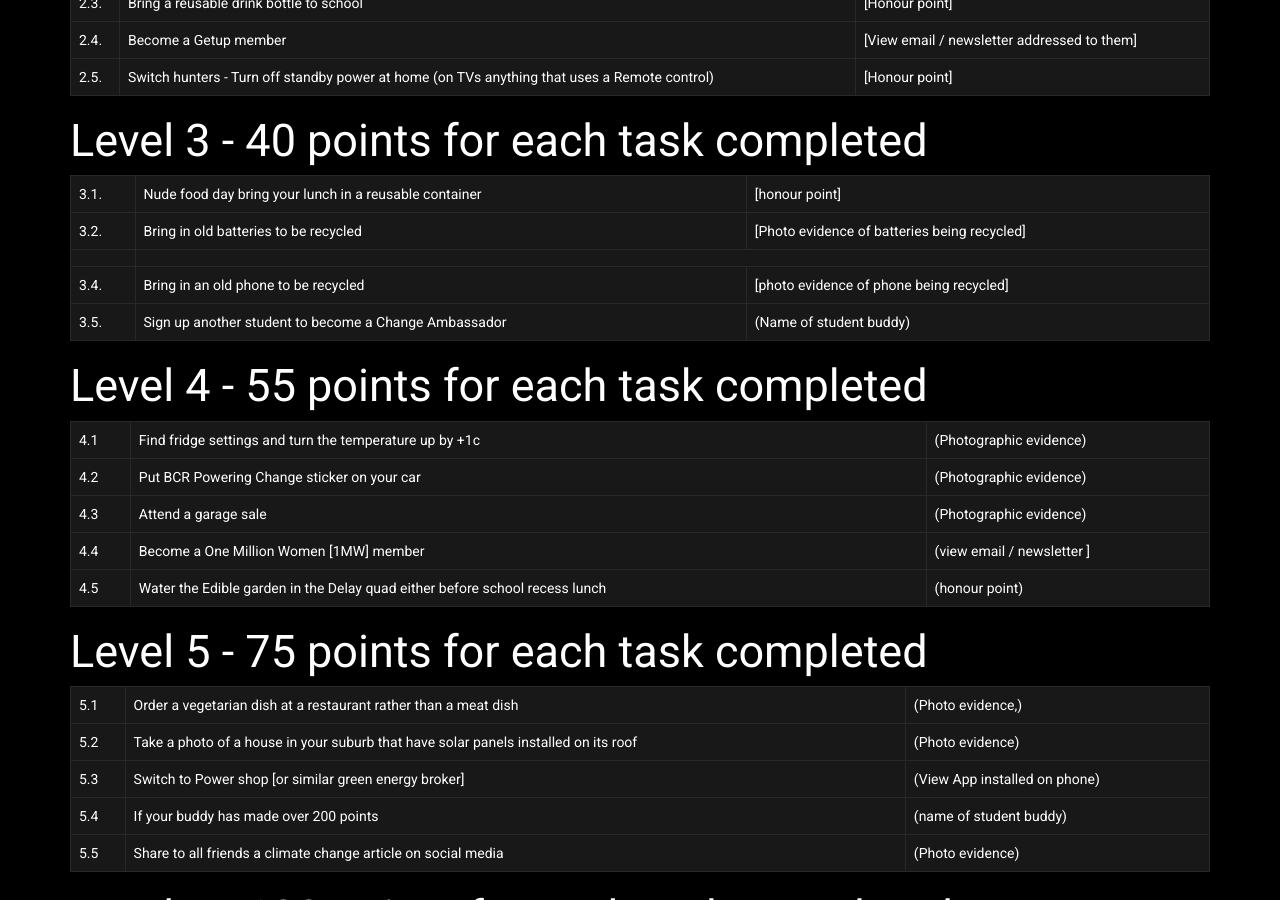
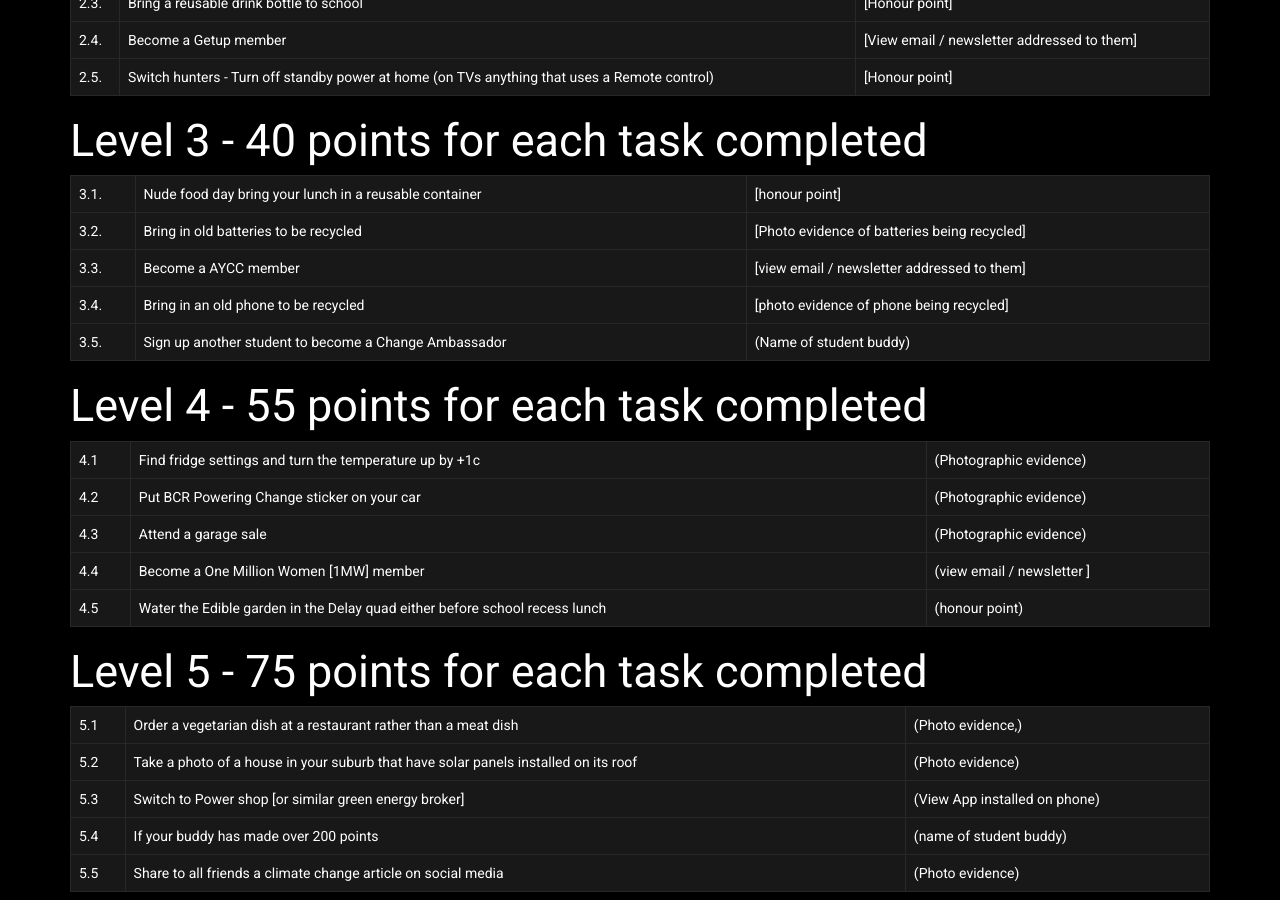
Before and after one commit to samyalv04/brigidine.powertracker.com.au, a Jekyll site: the page built from tasks/index.html, in a window 1280 px wide and 900 px high, scrolled down 778 px. Built offline with Jekyll 4.4.1, drawn with Linux system fonts in a browser that asks for light colours.

Commit message:
Add back missing 3.3 to tasks

```diff
--- a/tasks/index.html
+++ b/tasks/index.html
@@ -79,8 +79,10 @@ sitemap: false
         <td>[Photo evidence of batteries being recycled]</td>
     </tr>
     <tr>
-        </td>
-    <td>    </tr>
+        <td>3.3.</td>
+        <td>Become a AYCC member</td>
+        <td>[view email / newsletter addressed to them]</td>
+    </tr>
     <tr>
         <td>3.4.</td>
         <td>Bring in an old phone to be recycled</td>
```
